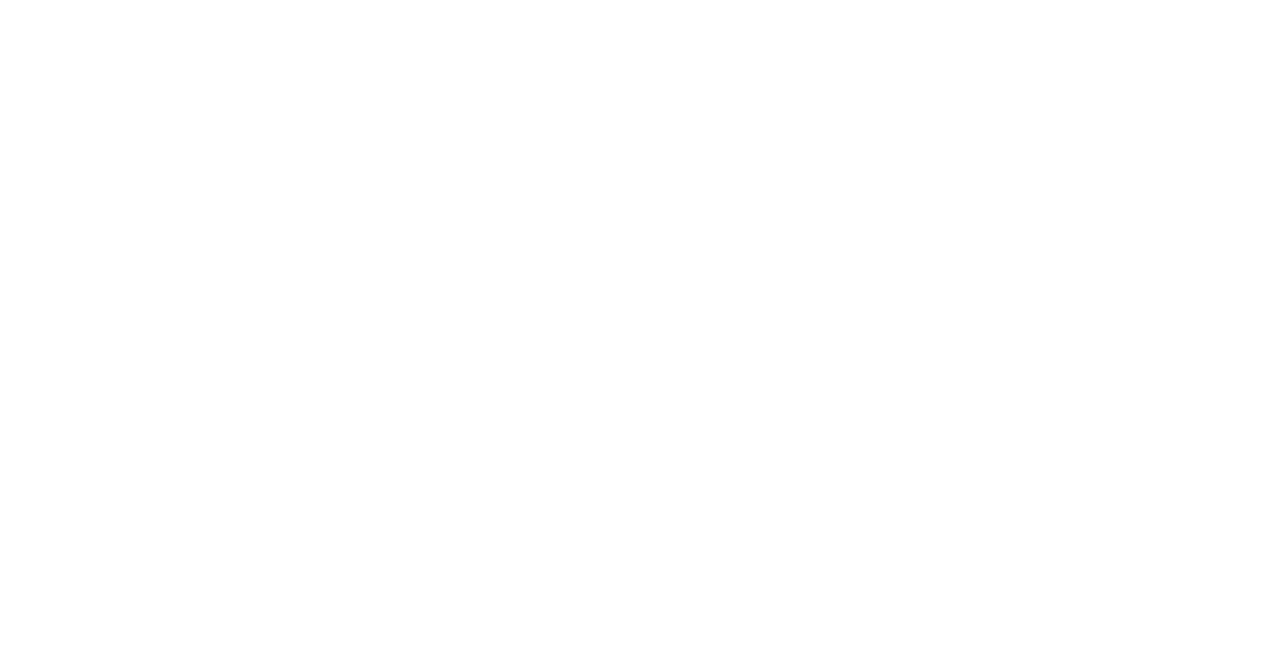
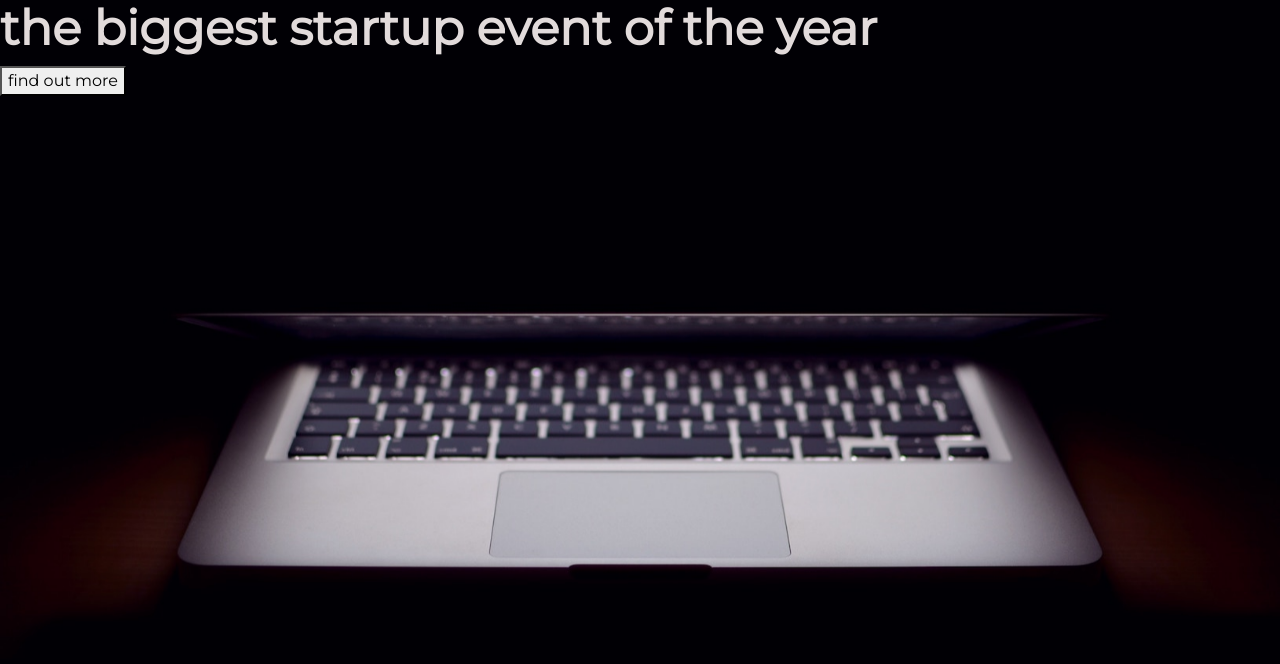
Before and after one commit to bmalvo/the-complete-web-developer, a plain HTML site: page landing_page/index.html in a window 1280 px wide. Drawn offline with nearby package versions, Linux system fonts and the light colour scheme; a small style sheet from the web is missing.

Commit message:
add h1, button and background image

```diff
--- a/landing_page/index.html
+++ b/landing_page/index.html
@@ -17,7 +17,7 @@
     <!-- Bootstrap CSS from a CDN. This way you don't have to include the
       bootstrap file yourself -->
     <!-- CSS only -->
-    <link href="https://cdn.jsdelivr.net/npm/bootstrap@5.3.1/dist/css/bootstrap.min.css"
+    <link href="https://cdn.jsdelivr.net/npm/bootstrap@5.3.2/dist/css/bootstrap.min.css"
           rel="stylesheet"
           integrity="sha384-4bw+/aepP/YC94hEpVNVgiZdgIC5+VKNBQNGCHeKRQN+PtmoHDEXuppvnDJzQIu9"
           crossorigin="anonymous">
@@ -26,6 +26,7 @@
     <link href="style.css" rel="stylesheet">
   </head>
   <body>
-
+    <h1><strong>the biggest startup event of the year</strong></h1>
+    <button>find out more</button>
   </body>
 </html>
--- a/landing_page/style.css
+++ b/landing_page/style.css
@@ -1,6 +1,17 @@
 body,
 html {
+  margin: 0 0;
   width: 100%;
   height: 100%;
   font-family: 'Montserrat', sans-serif;
+  background: url(./header.jpg) no-repeat center center fixed;
+    -webkit-background-size: cover;
+    -moz-background-size: cover;
+    -o-background-size: cover;
+    background-size: cover;
 }
+
+h1 {
+  font-size: 3rem;
+  color: #e2dbdb;
+}
```
